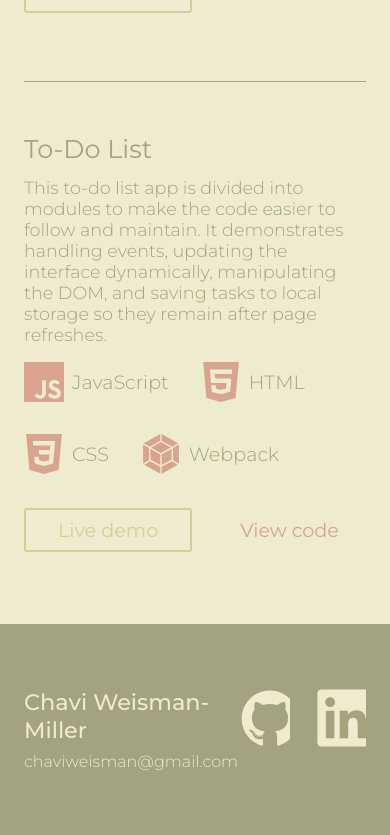
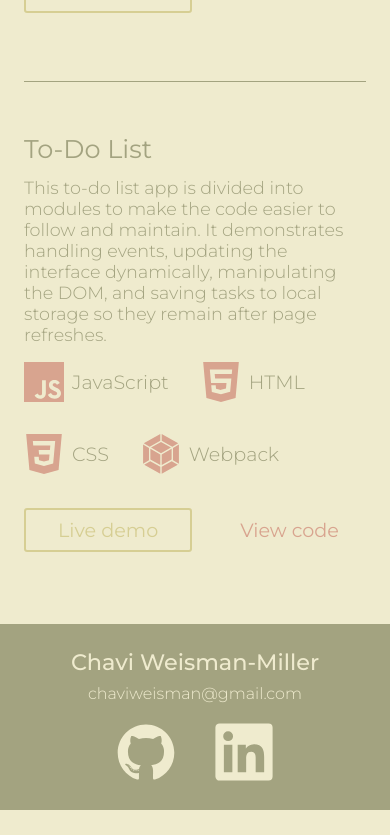
Before and after one commit to chavimiller/chavi-portfolio, a React (Vite) app: page / in a window 390 px wide. Shown: the part 3515-4350 px from the top of the page. After the commit the page ends 4325 px from the top, so only its background shows below. Built offline with nearby package versions, Linux system fonts and the light colour scheme.

Commit message:
Update Footer layout responsiveness for mobile

```diff
--- a/src/components/Footer.module.css
+++ b/src/components/Footer.module.css
@@ -36,8 +36,18 @@
 
 @media (max-width: 480px) {
 
+    .contactContainer {
+        height: fit-content;
+    }
+
+    .twoColumns {
+        flex-direction: column;
+        gap: 1.2rem;
+        align-items: center;
+    }
     .contactLS {
         gap: .5rem;
+        text-align: center;
     }
 
     .contactName {
@@ -48,10 +58,6 @@
         font-size: 1rem;
     }
 
-    .contactRS {
-        gap: 1.6rem;
-    }
-
     .contactRS svg {
         width: 60px;
         height: 60px;
```
